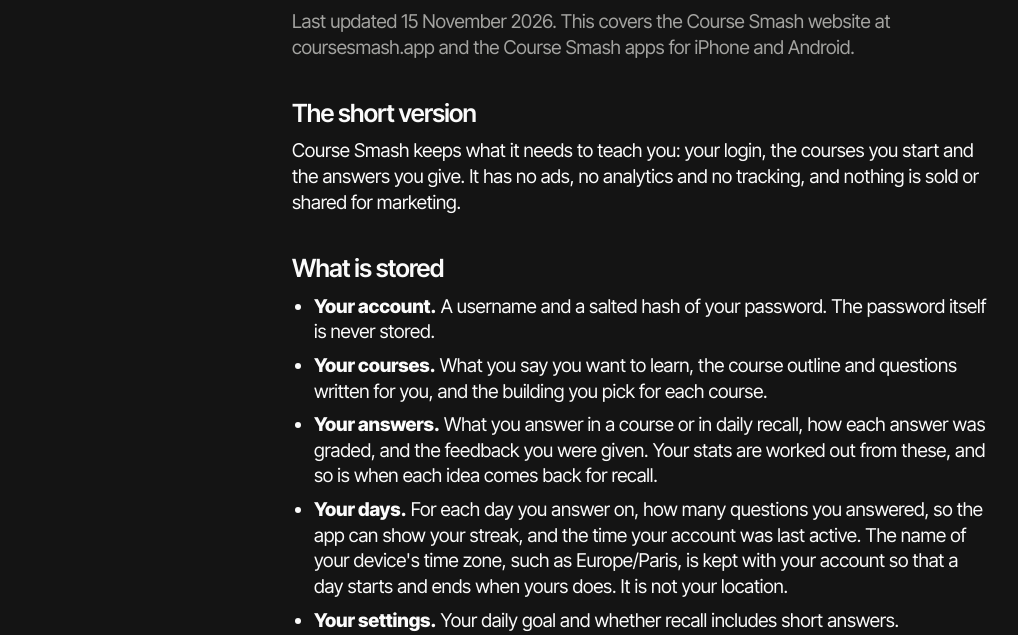
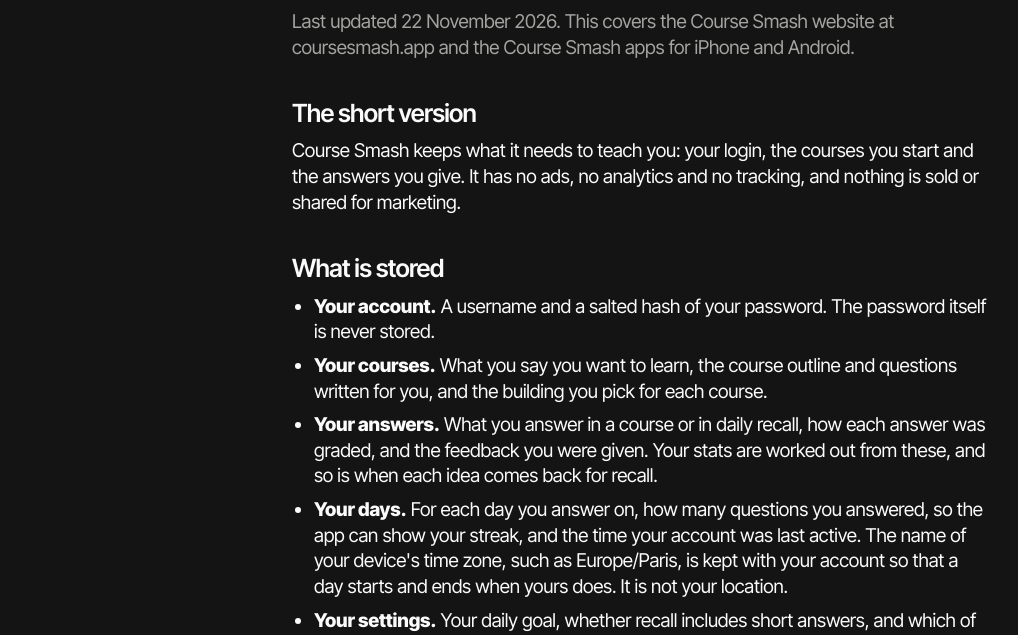
Before and after one commit to ashayas/course-smash, a website: page public/privacy.html in a window 1280 px wide. Shown: the part 160-795 px from the top of the page, without its empty margins (0-1018 px from the left). Drawn offline with Linux system fonts and the light colour scheme.

Commit message:
Version 1.3.0 (iOS build 5, Android 5): release notes, listing and privacy text
Co-Authored-By: Claude Opus 5.5 <noreply@anthropic.com>

```diff
--- a/public/privacy.html
+++ b/public/privacy.html
@@ -18,7 +18,7 @@
 </header>
 <main class="doc">
   <h1>Privacy policy</h1>
-  <p class="muted">Last updated 15 November 2026. This covers the Course Smash website at coursesmash.app and the Course Smash apps for iPhone and Android.</p>
+  <p class="muted">Last updated 22 November 2026. This covers the Course Smash website at coursesmash.app and the Course Smash apps for iPhone and Android.</p>
 
   <h2>The short version</h2>
   <p>Course Smash keeps what it needs to teach you: your login, the courses you start and the answers you give. It has no ads, no analytics and no tracking, and nothing is sold or shared for marketing.</p>
@@ -29,7 +29,7 @@
     <li><strong>Your courses.</strong> What you say you want to learn, the course outline and questions written for you, and the building you pick for each course.</li>
     <li><strong>Your answers.</strong> What you answer in a course or in daily recall, how each answer was graded, and the feedback you were given. Your stats are worked out from these, and so is when each idea comes back for recall.</li>
     <li><strong>Your days.</strong> For each day you answer on, how many questions you answered, so the app can show your streak, and the time your account was last active. The name of your device's time zone, such as Europe/Paris, is kept with your account so that a day starts and ends when yours does. It is not your location.</li>
-    <li><strong>Your settings.</strong> Your daily goal and whether recall includes short answers.</li>
+    <li><strong>Your settings.</strong> Your daily goal, whether recall includes short answers, and which of your courses daily recall draws from.</li>
   </ul>
   <p>All of it lives in a Cloudflare D1 database that belongs to Course Smash.</p>
 
```
Also changed, not shown: 10 other files.
